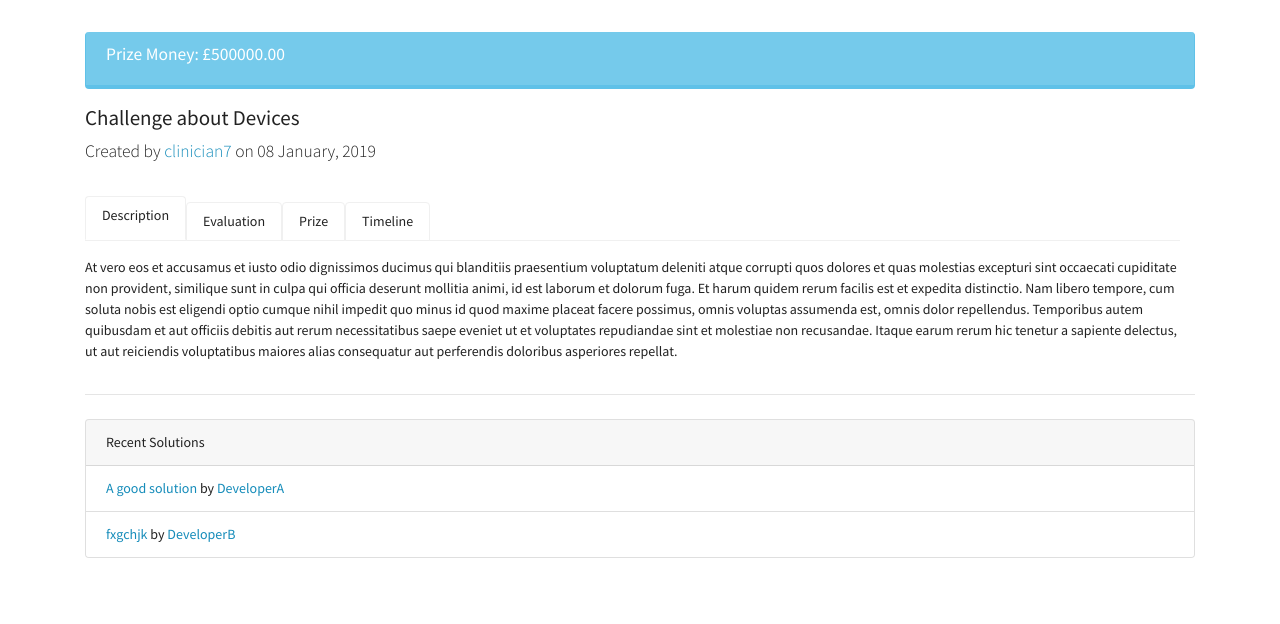
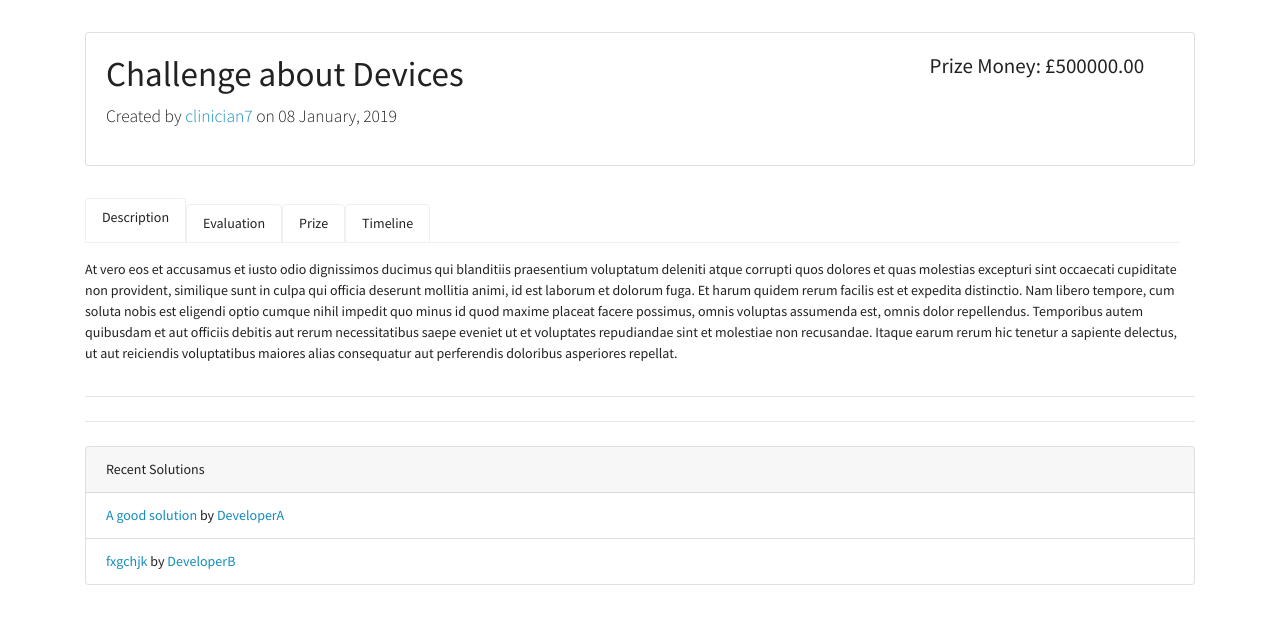
Before and after one commit to Hem1sphere/COMP0016T12, a Django app: page /challenges/26/ in a window 1280 px wide. Shown: the part 57-681 px from the top of the page. Run offline with Django 3.2, Linux system fonts and the light colour scheme; data comes from the database, SQL or seed files in the repository; both versions use the stored data as it was after the commit; some libraries are stand-ins or nearby versions.

Commit message:
changed the layout of detailed challenge page

```diff
--- a/challenges/templates/challenges/challenge_detail.html
+++ b/challenges/templates/challenges/challenge_detail.html
@@ -3,12 +3,24 @@
 {% load template_methods %}
 
 {% block content %}
-    <div class="alert alert-info">
-        <div class="h5">Prize Money: £{{ object.award }}</div>
+    <div class="card">
+        <div class="card-body row">
+            <div class="col-md-6">
+                <h1>{{ object.title }}</h1>
+                <p class="lead">Created by <a href="
+                {% if user == object.clinician.user %}
+                    {% url 'profile' %}
+                {% else %}
+                    {% url 'specific_profile' object.clinician %}
+                {% endif %}">{{ object.clinician }}</a> on {{ object.date_created|date:"d F, Y" }}
+                </p>
             </div>
+            <div class="col-md-3"></div>
+            <div class="col-md-3">
+                <h4>Prize Money: £{{ object.award }}</h4>
                 {% if user.is_developer %}
                     {% user_is_in_challenge object.pk user.developer.pk as userParticipation %}
-        <form action="#" method="POST" style="float: right">
+                    <form action="#" method="POST">
                         {% if userParticipation %}
                             <a class="btn btn-danger btn-lg" href="{% url 'leave' object.id %}" role="button">Leave
                                 Challenge</a>
@@ -17,21 +29,11 @@
                         {% endif %}
                     </form>
                 {% endif %}
-    <h1 class="h4">{{ object.title }}</h1>
-    <p class="lead">Created by <a href="
-            {% if user == object.clinician.user %}
-                {% url 'profile' %}
-            {% else %}
-                {% url 'specific_profile' object.clinician %}
-            {% endif %}">{{ object.clinician }}</a> on {{ object.date_created|date:"d F, Y" }}
-    </p>
-    {% if userParticipation %}
-        <a class="btn btn-info btn-lg" href="http://51.140.115.12/hub/user/haixiang/lab"
-           target="_blank"
-           role="button">To Jupyter Notebook</a>
-        <a class="btn btn-primary btn-lg" href="{% url 'solutions_create_spec' object.pk %}"
-           role="button">Submit Solution</a>
-    {% endif %}
+            </div>
+        </div>
+    </div>
+
+
 
     <div class="container" style="margin-top: 2rem; padding-left: 0;">
 
@@ -42,6 +44,7 @@
             <li class="nav-item"><a data-toggle="tab" class="nav-link show" href="#prize">Prize</a></li>
             <li class="nav-item"><a data-toggle="tab" class="nav-link show" href="#timeline">Timeline</a></li>
         </ul>
+
 
         <div id="challengeTabContent" class="tab-content" style="padding-top: 1rem">
 
@@ -61,12 +64,17 @@
             </div>
 
             <div id="prize" class="tab-pane fade">
-                <h3>To be added</h3>
+                <h6>The prize money for this particular challenge will be £{{ object.award }}.</h6>
+                <h6>The recipient for the prize will be informed via
+                    <email></email>
+                    .
+                </h6>
             </div>
 
             <div id="timeline" class="tab-pane fade">
                 <h3>To be added</h3>
             </div>
+
 
         </div>
     </div>
@@ -109,6 +117,19 @@
 
     <hr class="my-4">
 
+    <div>
+        {% if userParticipation %}
+            <a class="btn btn-info btn-lg" href="http://51.140.115.12/hub/user/haixiang/lab"
+               target="_blank"
+               role="button">To Jupyter Notebook</a>
+            <a class="btn btn-primary btn-lg" href="{% url 'solutions_create_spec' object.pk %}"
+               role="button">Submit Solution</a>
+        {% endif %}
+    </div>
+
+    <hr class="my-4">
+
+
     <div class="card">
         <div class="card-header">Recent Solutions</div>
 
```
Also changed, not shown: db.sqlite3. Lines whose indentation alone changed are shown as unchanged.
